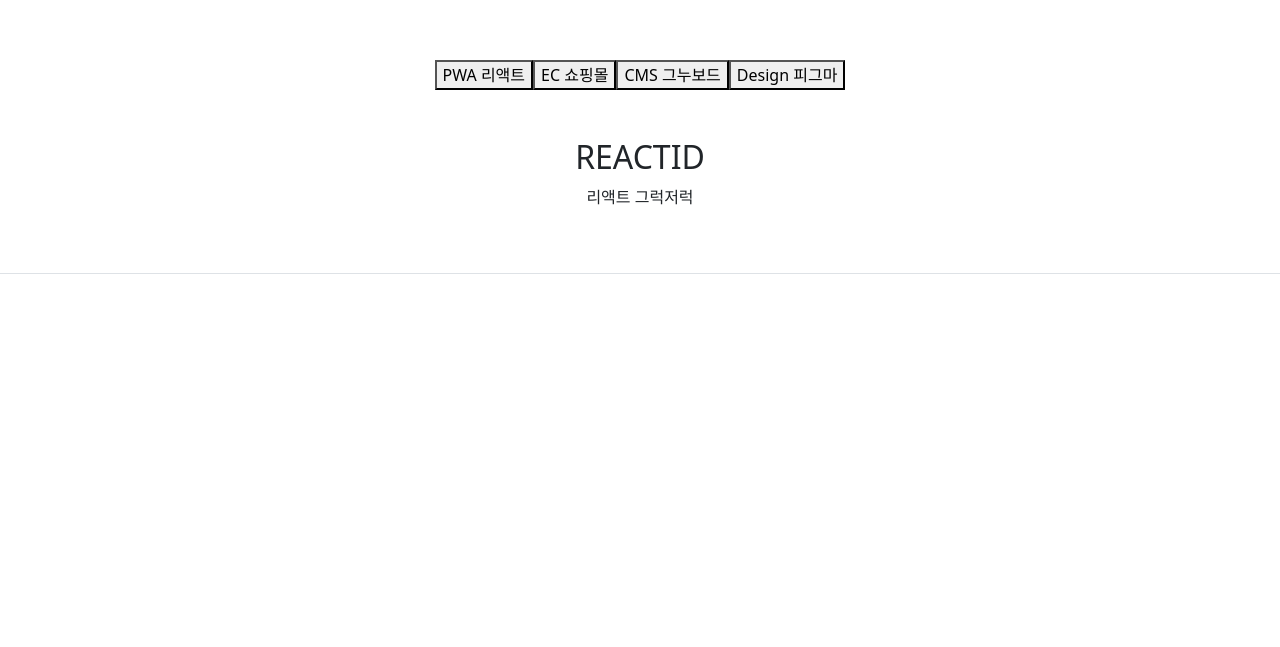
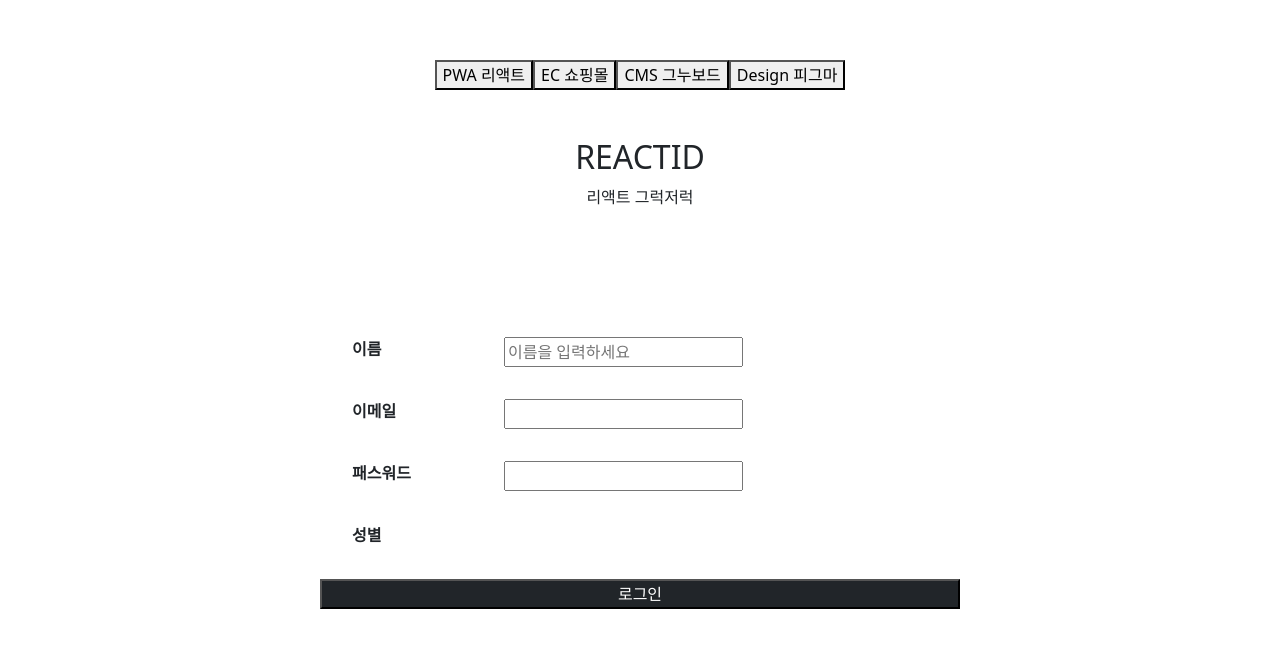
Before and after one commit to 4thdraw/reactproject0116, a React (Create React App) app: page / in a window 1280 px wide. Shown: the part 1402-2049 px from the top of the page. Built offline with nearby package versions, Linux system fonts and the light colour scheme.

Commit message:
폼기본

```diff
--- a/package.json
+++ b/package.json
@@ -11,7 +11,7 @@
     "react-bootstrap": "^2.7.0",
     "react-dom": "^18.2.0",
     "react-router-dom": "^6.6.2",
-    "react-scripts": "5.0.1",
+    "react-scripts": "^5.0.1",
     "react-scrollspy": "^3.4.3",
     "sass": "^1.57.1",
     "swiper": "^8.4.6",
--- a/src/App.js
+++ b/src/App.js
@@ -3,6 +3,8 @@ import Navi from './component/Navi';
 import SlideBanner from './component/SlideBanner'
 import Process from './component/Process';
 import Portfolio from './component/Portfolio';
+import Contact from './component/Contact';
+
 import './App.css';
 
 
@@ -15,8 +17,7 @@ function App() {
 
       <Process id="precss" title="개발자연혁"></Process>
       <Portfolio dbobjkey="react"></Portfolio>
-
-      <section style={{ height: '100vh'}} id="contact" className='border-top'></section>
+      <Contact></Contact>
     </div>
   );
 }
--- /dev/null
+++ b/src/component/Contact.js
@@ -0,0 +1,88 @@
+import React, {useState} from 'react';
+
+function Contact(props) {
+
+        //폼 데이터 수집변수
+        const [values, setValues] = useState({
+          email: "",
+          password: "",
+          userName: '',
+          userGender: ''
+
+        })
+        //버튼상태변수선언
+        const [ statue, updateStatue] = useState(false);
+
+        //input 타이핑칠때마다 추가적으로 값 변경
+        //input name과 폼테이더 수집변수가 동일하게 했으므로 아래의 식으로 한번에 처리
+        //잘만들어진 함수 이전값에 변화값이 적용되도록 처리 중요!!!
+        const handleChange = e => {
+          setValues({
+            ...values,
+            [e.target.name]: e.target.value,
+          })
+        }
+
+        const sendform = async (e) => {
+            //폼태그는 기본적으로 새로고침한다.
+            //폼태그가 중복 실행되지않도록 막아야한다.
+            updateStatue(true); //버튼막아
+            e = e || window.event;
+            e.preventDefault(); //싱글페이지니깐 새로고침하지마
+            await new Promise( (r) => setTimeout(
+                function(){
+                alert(JSON.stringify(values, null, 10))
+                }
+                , 1000))
+
+           //세번째인자는 공백개수
+            updateStatue(false); // 다시버튼기능돌려줘
+        }
+
+
+
+    return (
+        <div id="contact" className='col-6 mx-auto py-5'>
+                    <form onSubmit={sendform}>
+                        <ul>
+                            <li className='py-3 d-flex'>
+                                <strong className='d-block col-3'>이름</strong>
+                                <input
+                                    placeholder='이름을 입력하세요'
+                                    type="text"
+                                    name="userName"
+                                    value={values.userName}
+                                    onChange={handleChange}
+                                    />
+                            </li>
+
+                            <li className='py-3 d-flex'>
+                                <strong className='d-block col-3'>이메일</strong>
+                                <input
+                                type="text"
+                                name="email"
+                                value={values.email}
+                                onChange={handleChange}
+                                />
+                            </li>
+                            <li className='py-3  d-flex'>
+                                <strong className='col-3 d-block'>패스워드</strong>
+                                <input
+                                        type="password"
+                                        name="password"
+                                        value={values.password}
+                                        onChange={handleChange}
+                                />
+                            </li>
+                            <li className='py-3 d-flex'>
+                                <strong className='d-block col-3'>성별</strong>
+
+                            </li>
+                        </ul>
+                        <button type="submit" disabled={statue} className='d-block w-100 bg-dark text-white my-3'>로그인</button>
+                    </form>
+        </div>
+    );
+}
+
+export default Contact;
```
Also changed, not shown: 1 other file (tests, documents, lock files or other folders).
